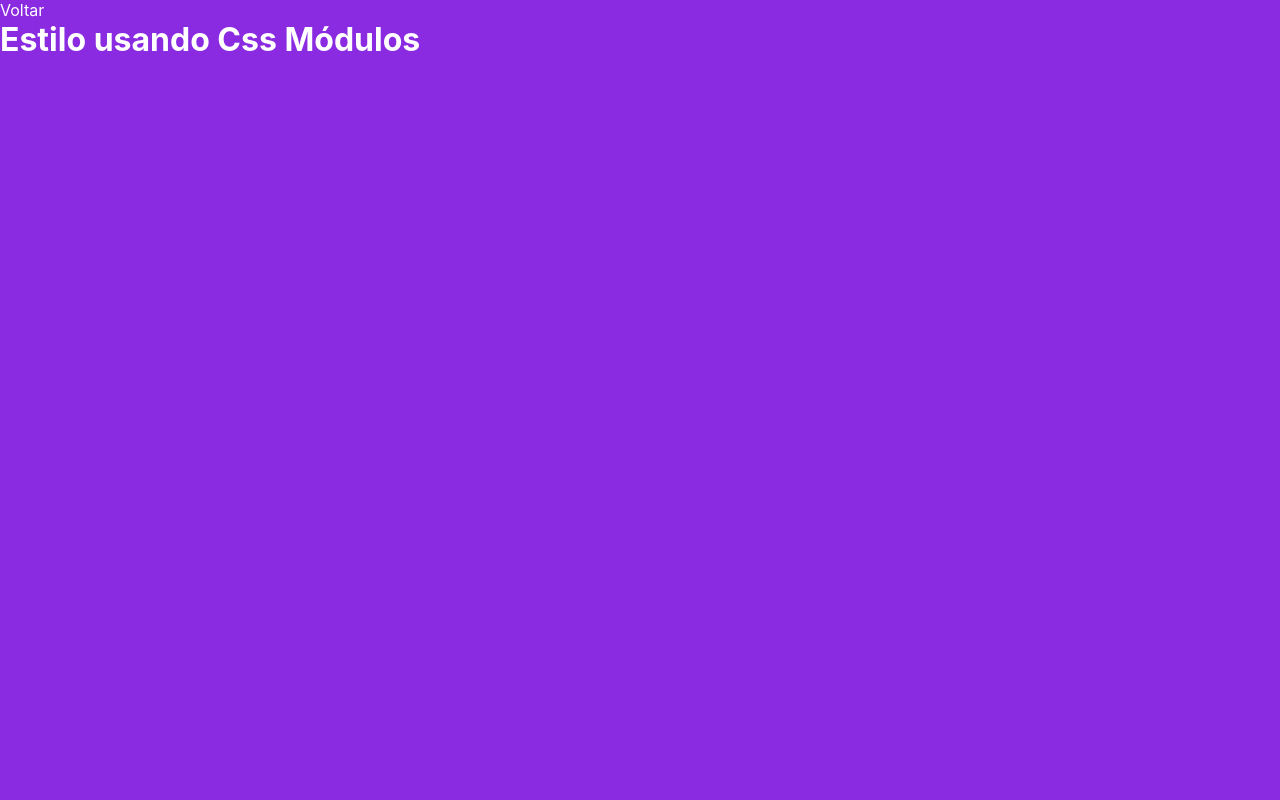
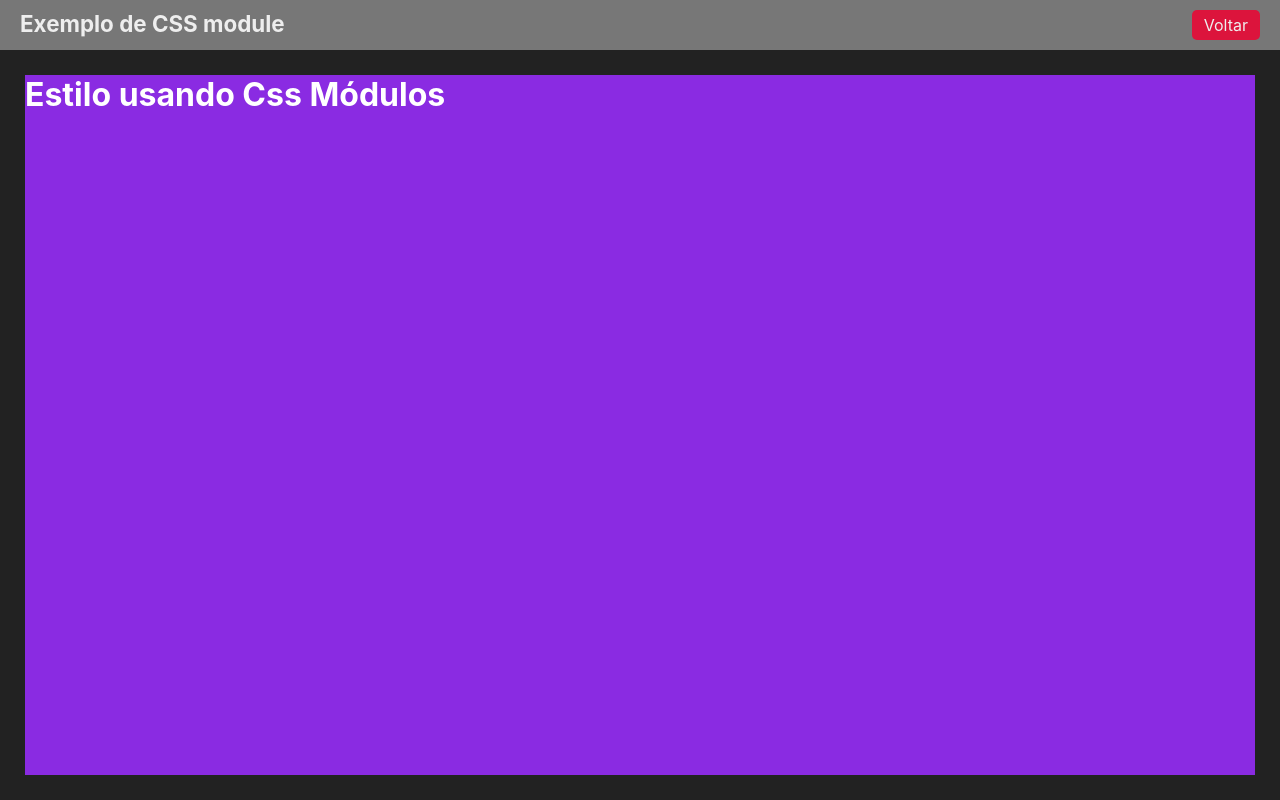
Before and after one commit to MenezesC137/Fundamentals_Next.js, a Next.js app: page /estiloso in a window 1280 px wide. Built offline with nearby package versions, Linux system fonts and the light colour scheme.

Commit message:
Comp. Layout

```diff
--- /dev/null
+++ b/src/components/Layout.jsx
@@ -0,0 +1,16 @@
+import Link from "next/link";
+import styles from "../styles/layout.module.css";
+
+export default function Layout(props) {
+  return (
+    <div className={styles.layout}>
+      <div className={styles.cabecalho}>
+        <h1>{props.titulo ?? "Mais um exemplo"}</h1>
+        <Link href="/">
+          <a> Voltar </a>
+        </Link>
+      </div>
+      <div className={styles.conteudo}>{props.children}</div>
+    </div>
+  );
+}
--- a/src/pages/estiloso.jsx
+++ b/src/pages/estiloso.jsx
@@ -1,11 +1,12 @@
 import styles from "../styles/estiloso.module.css";
-import Link from "next/link";
+import Layout from "../components/Layout";
 
 export default function Estiloso() {
   return (
-    <div className={styles.roxo}>
-      <Link href='/'>Voltar</Link>
-      <h1>Estilo usando Css Módulos</h1>
-    </div>
+    <Layout titulo='Exemplo de CSS module'>
+      <div className={styles.roxo}>
+        <h1>Estilo usando Css Módulos</h1>
+      </div>
+    </Layout>
   );
 }
--- a/src/styles/estiloso.module.css
+++ b/src/styles/estiloso.module.css
@@ -1,5 +1,5 @@
 .roxo {
-  height: 100vh;
+  height: 100%;
   background-color: blueviolet;
   color: #fff;
 }
--- /dev/null
+++ b/src/styles/layout.module.css
@@ -0,0 +1,27 @@
+.layout {
+  height: 100vh;
+  display: flex;
+  flex-direction: column;
+}
+
+.cabecalho {
+  display: flex;
+  justify-content: space-between;
+  padding: 10px 20px;
+  background-color: #777;
+}
+
+.cabecalho h1 {
+  margin: 0;
+  font-size: 1.4rem;
+}
+.cabecalho a {
+  background-color: crimson;
+  padding: 5px 12px;
+  border-radius: 5px;
+}
+
+.conteudo {
+  padding: 25px;
+  height: 100%;
+}
```
Also changed, not shown: src/pages/index.jsx (+7 -9 lines).
